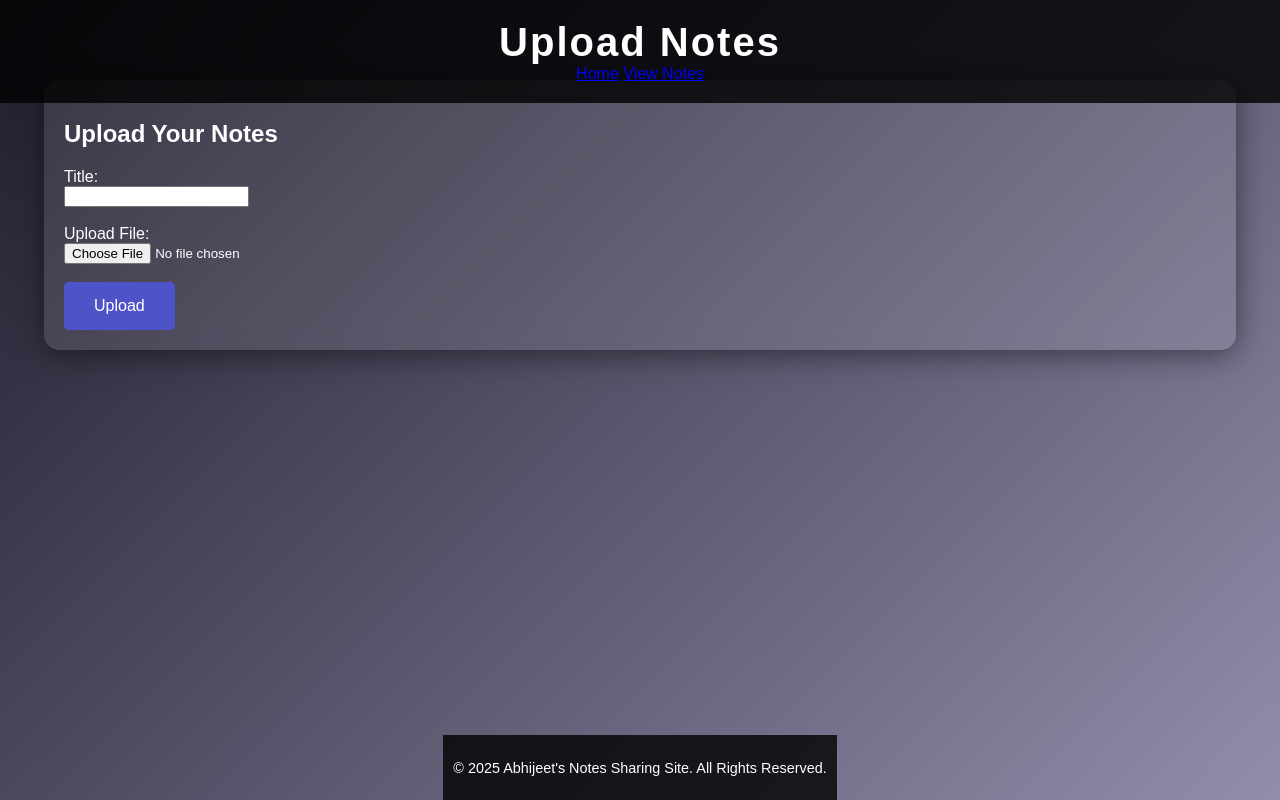
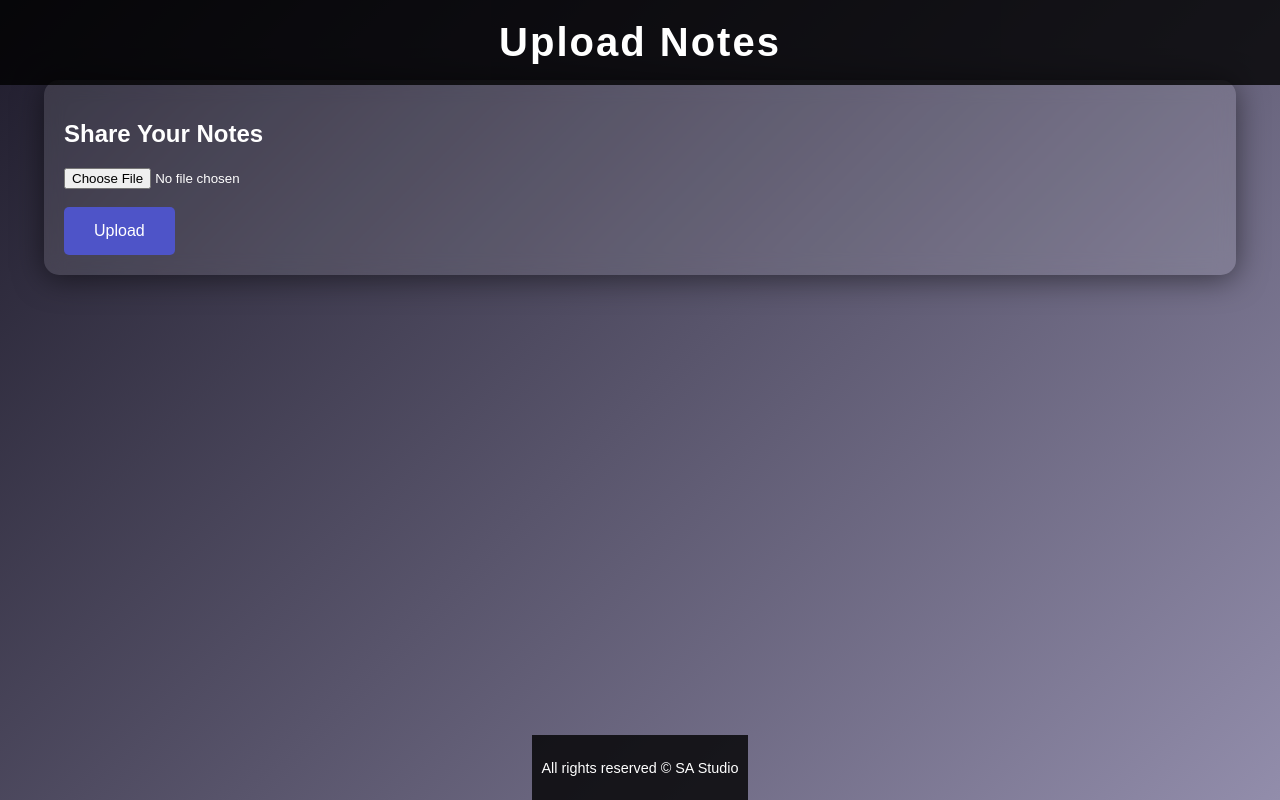
Before and after one commit to samudhan2008/-Sharing-Site, a Flask app: page /upload in a window 1280 px wide. Run offline with Flask 2, Linux system fonts and the light colour scheme.

Commit message:
Add files via upload

```diff
--- a/templates/upload.html
+++ b/templates/upload.html
@@ -4,36 +4,24 @@
   <meta charset="UTF-8">
   <meta name="viewport" content="width=device-width, initial-scale=1.0">
   <title>Upload Notes - Abhijeet's Notes Sharing Site</title>
-    <link rel="stylesheet" href="{{ url_for('static', filename='style.css') }}">
+  <link rel="stylesheet" href="/static/style.css">
 </head>
 <body>
-
   <header>
     <h1>Upload Notes</h1>
-    <nav>
-        <a href="/">Home</a>
-        <a href="/notes">View Notes</a>
-    </nav>
   </header>
 
   <main>
-    <section class="upload-form">
-        <h2>Upload Your Notes</h2>
-        <form action="/upload" method="POST" enctype="multipart/form-data">
-            <label for="title">Title:</label><br>
-            <input type="text" id="title" name="title" required><br><br>
-
-            <label for="file">Upload File:</label><br>
-            <input type="file" id="file" name="file" accept=".pdf,.doc,.docx" required><br><br>
-
+    <h2>Share Your Notes</h2>
+    <form action="/api/upload-file" method="post" enctype="multipart/form-data">
+      <input type="file" name="file" required>
+      <br><br>
       <button type="submit">Upload</button>
     </form>
-    </section>
   </main>
 
   <footer>
-    <p>&copy; 2025 Abhijeet's Notes Sharing Site. All Rights Reserved.</p>
+    <p>All rights reserved © SA Studio</p>
   </footer>
-
 </body>
 </html>
```
Lines whose indentation alone changed are shown as unchanged.
